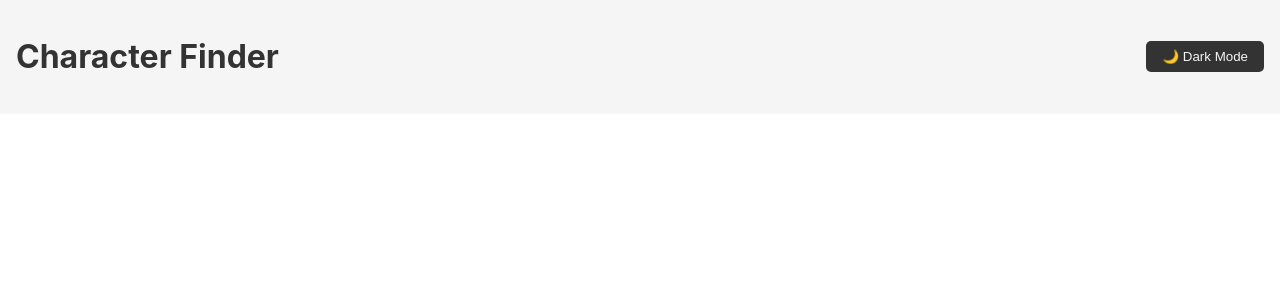
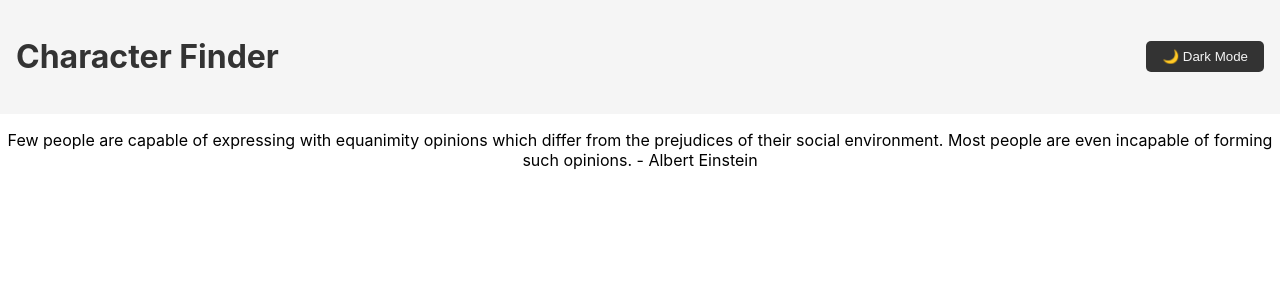
Before and after one commit to TnkSinatra/character-finder, a React (Create React App) app: page / in a window 1280 px wide. Shown: the top 300 px of the page. Built offline with nearby package versions, Linux system fonts and the light colour scheme; the HTML template or start-up script is replaced by a standard one.

Commit message:
Update App.js

```diff
--- a/src/App.js
+++ b/src/App.js
@@ -12,7 +12,9 @@ function App() {
   return (
     <div className={`App ${theme}`}>
       <Header theme={theme} toggleTheme={toggleTheme} />
-      {/* Your page content here */}
+      {
+        <p>Few people are capable of expressing with equanimity opinions which differ from the prejudices of their social environment. Most people are even incapable of forming such opinions. - Albert Einstein </p>
+      }
     </div>
   );
 }
```
